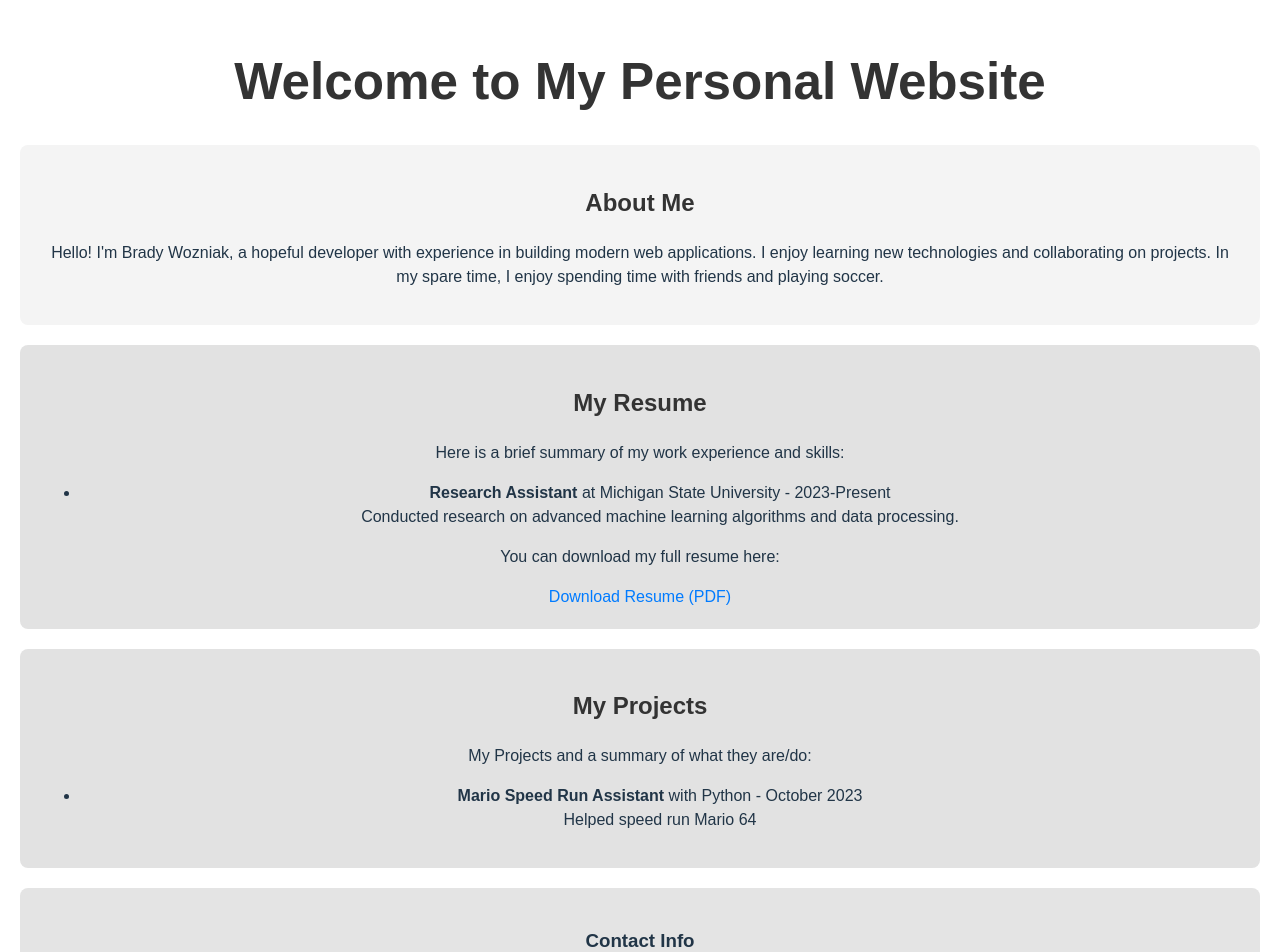
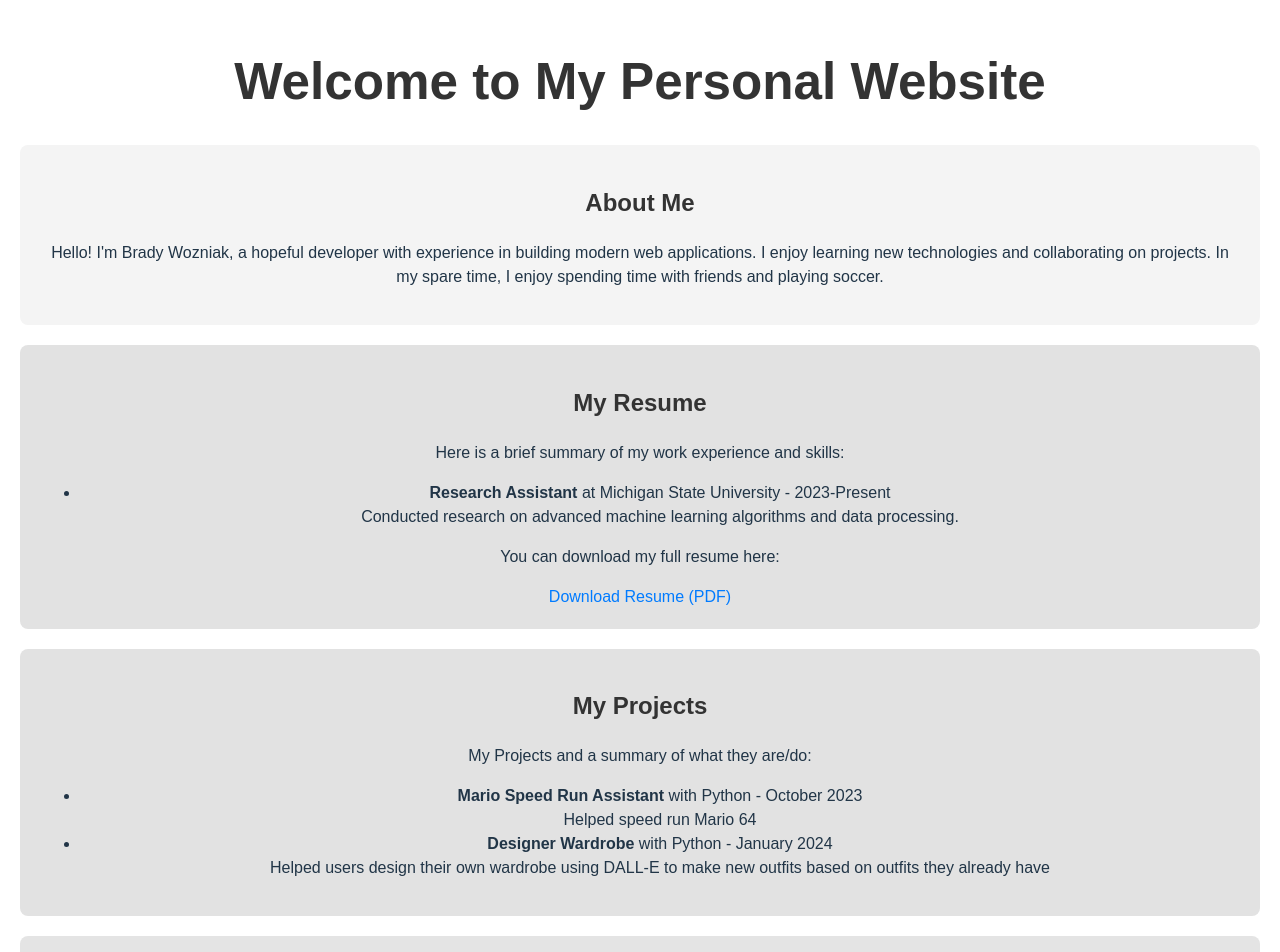
Before and after one commit to woznia93/personalweb, a React (Vite) app: page / in a window 1280 px wide. Shown: the top 952 px of the page. Built offline with nearby package versions, Linux system fonts and the light colour scheme.

Commit message:
added more projects w/ desc.

```diff
--- a/src/App.tsx
+++ b/src/App.tsx
@@ -34,7 +34,16 @@ const projects: Project[] = [
   date: "October 2023",
   description: "Helped speed run Mario 64"
   },
+  {
+    title: "Designer Wardrobe",
+    languages: "Python",
+    date: "January 2024",
+    description: "Helped users design their own wardrobe using DALL-E to make new outfits based on outfits they already have"
+  },
 ];
+
+
+
 
 const App: React.FC = () => {
   return (
```
